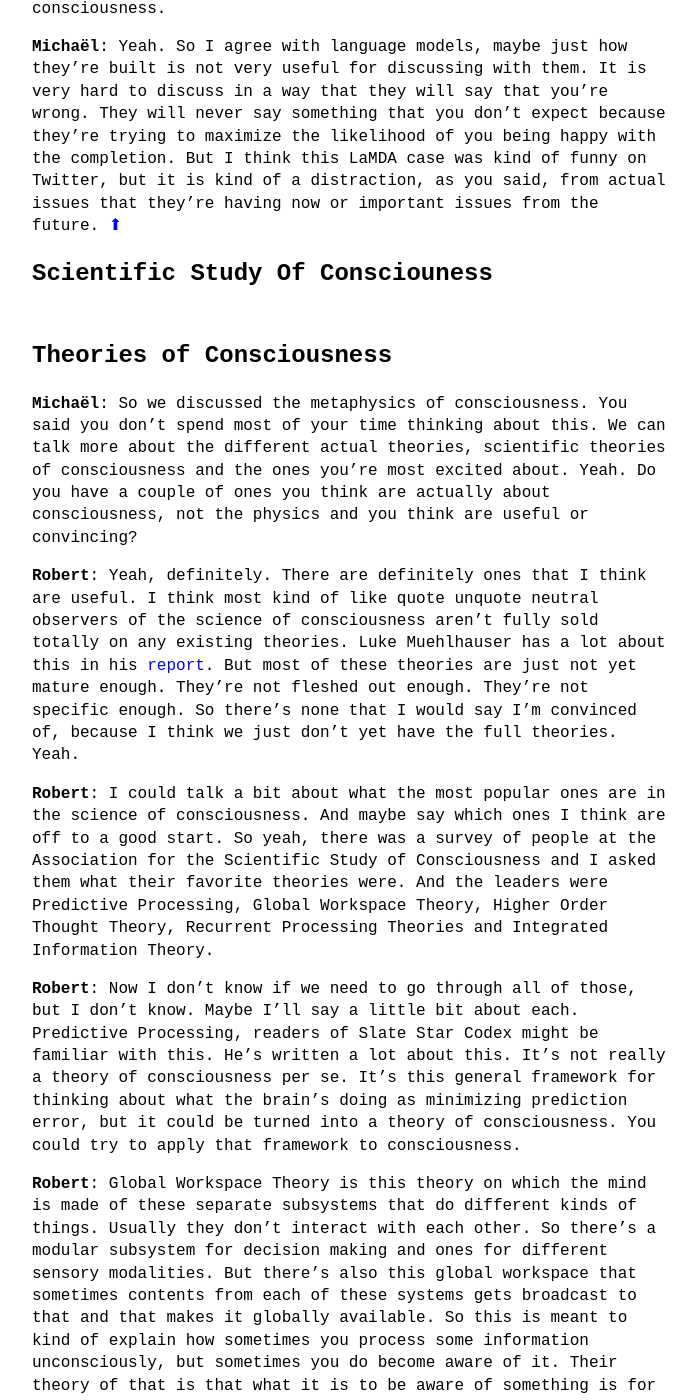
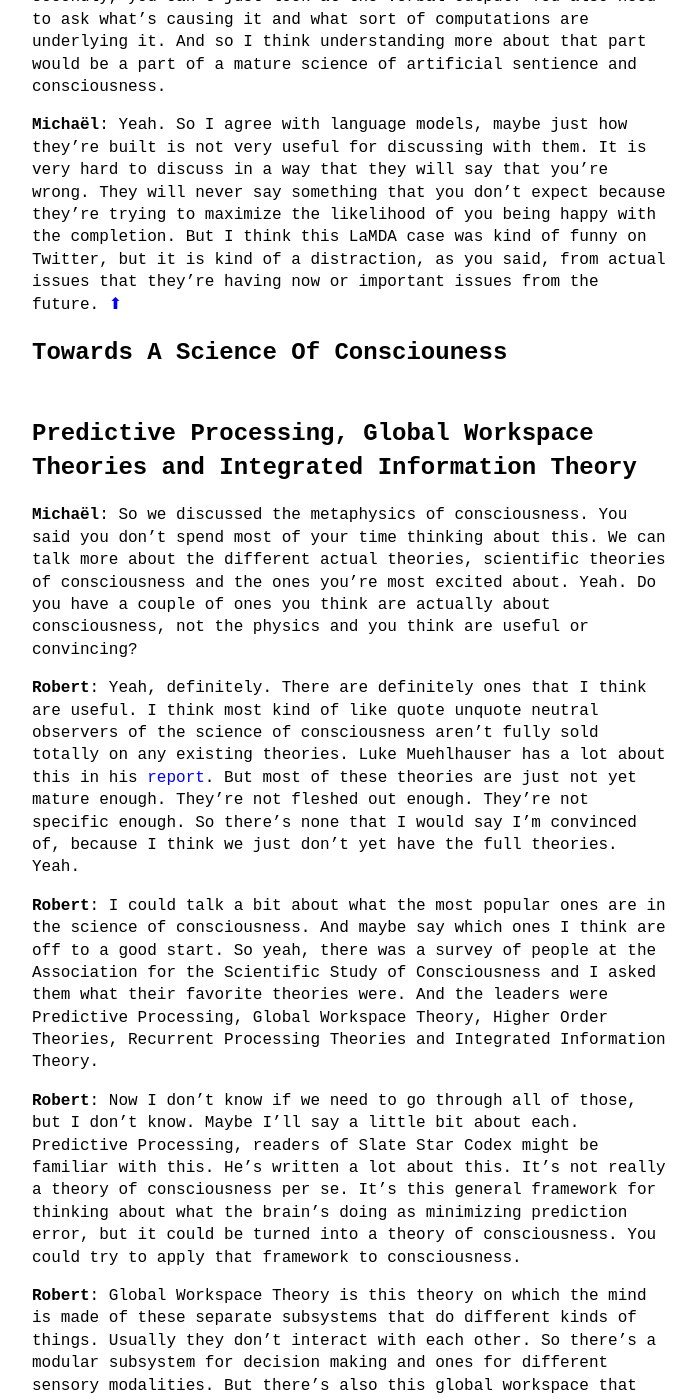
Before and after one commit to theinsideview/theinsideview.github.io, a Jekyll site: the page built from _posts/2022-08-25-roblong.md, in a window 1280 px wide and 1400 px high, scrolled down 18887 px. Shown: the whole window, without its empty margins (288-984 px from the left). Built offline with Jekyll 4.4.1, drawn with Linux system fonts in a browser that asks for light colours; some of the changed text lies outside the part shown.

Commit message:
Update 2022-08-25-roblong.md

```diff
--- a/_posts/2022-08-25-roblong.md
+++ b/_posts/2022-08-25-roblong.md
@@ -25,13 +25,13 @@
     * [Blake Lemoine Does Not Negociate With Terrorists](#blake-lemoine-does-not-negociate-with-terrorists)
 * [The Philosophy of Consciousness](#the-philosophy-of-consciousness)
     * [Could We Actually Test Artificial Consciousness](#could-we-actually-test-artificial-consciousness)
-    * [Physicalism vs Dualism](#physicalism-vs-dualism)
-    * [Moral Patienthood](#moral-patienthood)
-* [Scientific Study Of Consciouness](#scientific-study-of-consciouness)
-    * [Theories of Consciousness](#theories-of-consciousness)
-    * [Psychedelics & Consciousness](#psychedelics--consciousness)
-    * [Valence and RL Connection](#valence-and-rl-connection)
-    * [Asymmetry of Pain & Pleasure](#asymmetry-of-pain--pleasure)
+    * [From Metaphysics To Illusionism](#from-metaphysics-to-illusionism)
+    * [How We Could Decide On The Moral Patienthood Of Language Models](#how-we-could-decide-on-the-moral-patienthood-of-language-models)
+* [Towards A Science Of Consciouness](#towards-a-science-of-consciousness)
+    * [Predictive Processing, Global Workspace Theories and Integrated Information Theory](#predictive-processing-global-workspace-theories-and-integrated-information-theory)
+    * [Have You Tried DMT](#have-you-tried-dmt)
+    * [Is Valence The Reward in Reinforcement Learning](#is-valence-the-reward-in-reinforcement-learning)
+    * [Are Pain And Pleasure Symetrical](#are-pain-and-pleasure-symetrical)
 * [Digital Minds](#digital-minds)
     * [From Charismatic AI Systems to Artificial Sentience](#from-charismatic-ai-systems-to-artificial-sentience)
     * [Sharing The World With Digital Minds](#sharing-the-world-with-digital-minds)
@@ -364,9 +363,9 @@
 **Michaël**:
 Yeah. So I agree with language models, maybe just how they're built is not very useful for discussing with them. It is very hard to discuss in a way that they will say that you're wrong. They will never say something that you don't expect because they're trying to maximize the likelihood of you being happy with the completion. But I think this LaMDA case was kind of funny on Twitter, but it is kind of a distraction, as you said, from actual issues that they're having now or important issues from the future. <a href="#outline">⬆</a>
 
-# Scientific Study Of Consciouness
+# Towards A Science Of Consciouness
 
-## Theories of Consciousness
+## Predictive Processing, Global Workspace Theories and Integrated Information Theory
 
 **Michaël**:
 So we discussed the metaphysics of consciousness. You said you don't spend most of your time thinking about this. We can talk more about the different actual theories, scientific theories of consciousness and the ones you're most excited about. Yeah. Do you have a couple of ones you think are actually about consciousness, not the physics and you think are useful or convincing?
@@ -375,7 +374,7 @@
 Yeah, definitely. There are definitely ones that I think are useful. I think most kind of like quote unquote neutral observers of the science of consciousness aren't fully sold totally on any existing theories. Luke Muehlhauser has a lot about this in his [report](https://www.openphilanthropy.org/research/2017-report-on-consciousness-and-moral-patienthood/). But most of these theories are just not yet mature enough. They're not fleshed out enough. They're not specific enough. So there's none that I would say I'm convinced of, because I think we just don't yet have the full theories. Yeah.
 
 **Robert**:
-I could talk a bit about what the most popular ones are in the science of consciousness. And maybe say which ones I think are off to a good start. So yeah, there was a survey of people at the Association for the Scientific Study of Consciousness and I asked them what their favorite theories were. And the leaders were Predictive Processing, Global Workspace Theory, Higher Order Thought Theory, Recurrent Processing Theories and Integrated Information Theory.
+I could talk a bit about what the most popular ones are in the science of consciousness. And maybe say which ones I think are off to a good start. So yeah, there was a survey of people at the Association for the Scientific Study of Consciousness and I asked them what their favorite theories were. And the leaders were Predictive Processing, Global Workspace Theory, Higher Order Theories, Recurrent Processing Theories and Integrated Information Theory.
 
 **Robert**:
 Now I don't know if we need to go through all of those, but I don't know. Maybe I'll say a little bit about each. Predictive Processing, readers of Slate Star Codex might be familiar with this. He's written a lot about this. It's not really a theory of consciousness per se. It's this general framework for thinking about what the brain's doing as minimizing prediction error, but it could be turned into a theory of consciousness. You could try to apply that framework to consciousness.
@@ -416,10 +415,10 @@
 **Robert**:
 And attention scheme of theory in particular was formulated kind of with this question in mind. This is sometimes called the meta problem of consciousness, explaining why we think we're conscious and why it seems kind of weird. Attention scheme of theory is at least confronting that very directly. And I think that's a good thing for a theory of consciousness to do. I also have just extremely wide confidence intervals on all of these things. So some of these things I've sort of just ruled out because I have, or not ruled out, but I just haven't looked at them as much and things like that. <a href="#outline">⬆</a>
 
-## Psychedelics & Consciousness
+## Have You Tried DMT
 
 **Michaël**:
-So yeah, I get what you mean about global workspace theory, higher order theories and everything, but have you done DMT?
+So yeah, I get what you mean about global workspace theory, higher order theories and everything, but have you tried DMT?
 
 **Robert**:
 I see you've learned well from Joe Rogan. Well look, you're either interested in consciousness or you're not. So figure it out for yourself. Actually, I have not, but you know, it does seem relevant to our ultimate theory of consciousness. Should be able to explain why DMT manipulates it in such an intense way. And look, if you're interested in the intersection of DMT and consciousness studies, then the Qualia Research Institute is definitely the place to look.
@@ -453,7 +452,7 @@
 **Michaël**:
 What kind of more complex things? <a href="#outline">⬆</a>
 
-## Asymmetry of Pain & Pleasure
+## Are Pain And Pleasure Symetrical
 
 **Robert**:
 Yeah. One thing is that pain and pleasure seem to be in some sense, asymmetrical. It's not really just that, it doesn't actually seem that you can say all of the same things about pain as you can say about pleasure, but just kind of reversed. Like pain, at least in creatures like us, seems to be able to be a lot more intense than pleasure, a lot more easily at least. It's just much easier to hurt very badly than it is to feel extremely intense pleasure.
```
Also changed, not shown: other parts of _posts/2022-08-25-roblong.md (+3 -4 lines).
